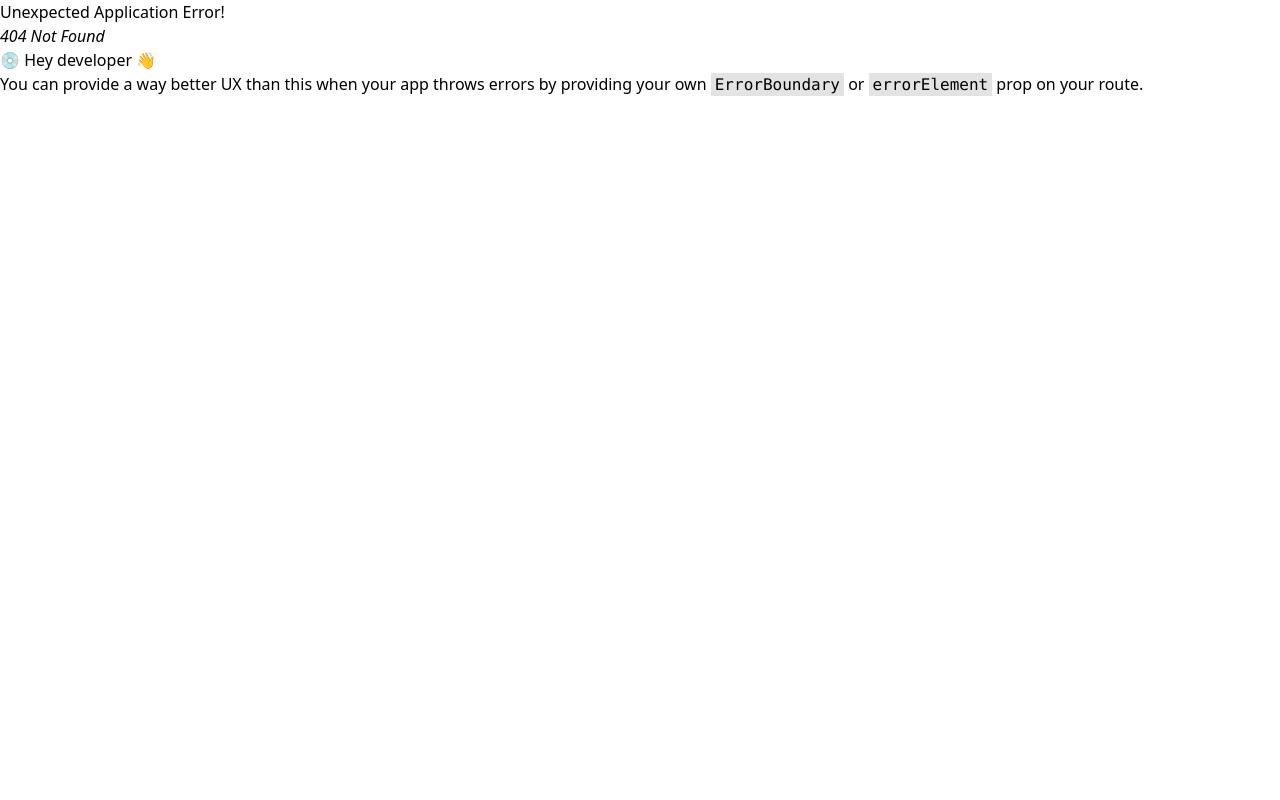
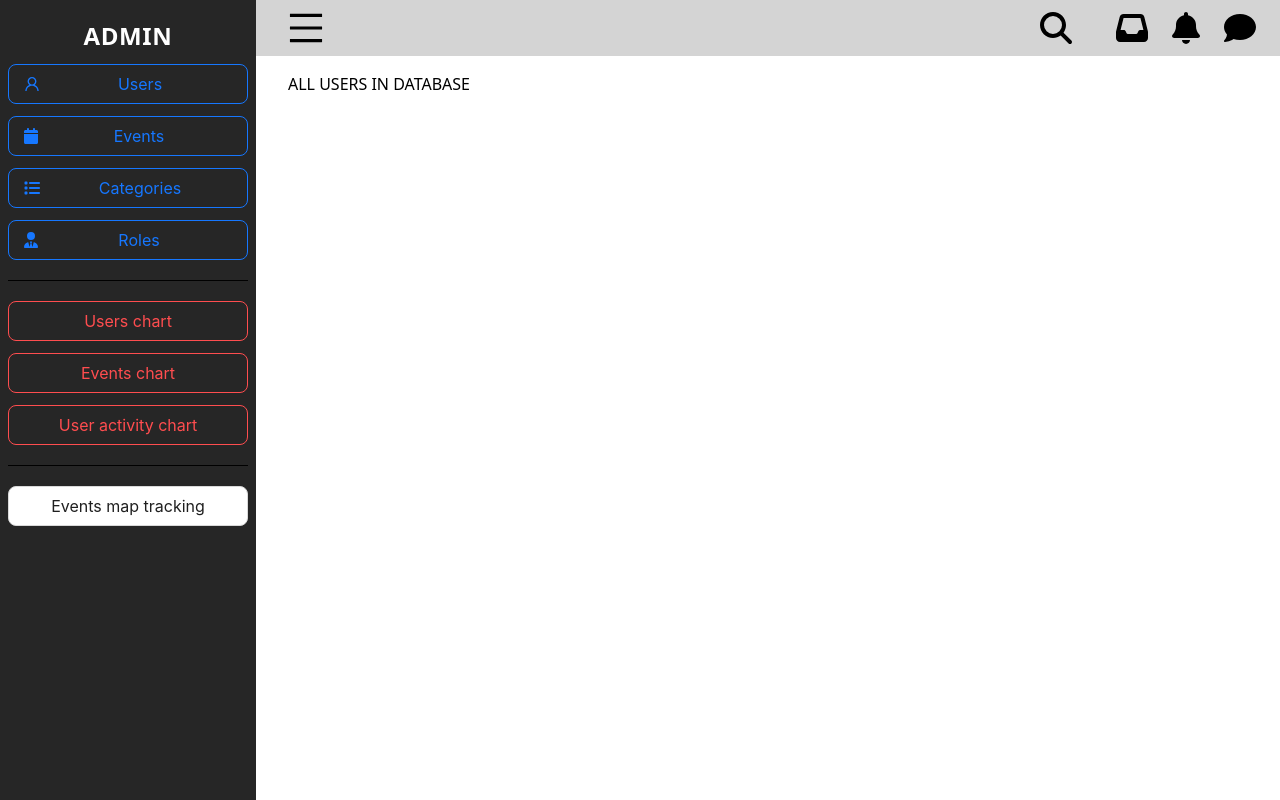
Before and after one commit to PopovicJovan/Event-Managment-System-coinis25, a React (Vite) app: page /admin/users in a window 1280 px wide. Before the commit this address had no page. Built offline with nearby package versions, Linux system fonts and the light colour scheme.

Commit message:
create admin dashboard layout

```diff
--- a/package.json
+++ b/package.json
@@ -10,8 +10,12 @@
     "preview": "vite preview"
   },
   "dependencies": {
+    "@fortawesome/free-solid-svg-icons": "^6.7.2",
+    "@fortawesome/react-fontawesome": "^0.2.2",
     "@tailwindcss/vite": "^4.0.15",
+    "antd": "^5.24.4",
     "axios": "^1.8.4",
+    "font-awesome": "^4.7.0",
     "react": "^19.0.0",
     "react-dom": "^19.0.0",
     "react-router-dom": "^7.4.0",
--- /dev/null
+++ b/src/components/AdminSideBarButton.jsx
@@ -0,0 +1,13 @@
+import {Button} from "antd";
+
+
+export const AdminSideBarButton = ({icon, label, className, onClick, variant="outlined", color="primary"}) => {
+    return (
+        <Button variant={variant}  color={color} type={"primary"} ghost
+                size={"large"} className={"w-full flex " + className}
+                onClick={onClick}>
+            {icon && <span className={"shrink-0"}>{icon}</span>}
+            <span className={"mx-auto"}>{label}</span>
+        </Button>
+    );
+}
--- /dev/null
+++ b/src/layouts/admin.jsx
@@ -0,0 +1,108 @@
+import {Outlet, useNavigate} from "react-router-dom";
+import {UserOutlined, MenuOutlined} from "@ant-design/icons";
+import { FontAwesomeIcon } from '@fortawesome/react-fontawesome'
+import { faCalendar, faList, faUserTie, faInbox, faBell, faComment, faMagnifyingGlass } from '@fortawesome/free-solid-svg-icons'
+import {AdminSideBarButton} from "../components/AdminSideBarButton.jsx";
+import {useEffect, useState} from "react";
+import {Input} from "antd";
+
+export const AdminLayout = () => {
+    const [open, setOpen] = useState(true);
+    const [searchActive, setSearchActive] = useState(false);
+    const navigate = useNavigate();
+    const handleSideBarOpen = () => {
+        setOpen(!open);
+    }
+    function handleClickOutsideSideBar(event) {
+        if (!isSmallScreen) return;
+        const sideBar = document.getElementById("side-bar");
+        if (sideBar && !sideBar.contains(event.target)) {
+            setOpen(false);
+        }
+    }
+    const handleButtonClick = (e, path) => {
+        e.stopPropagation();
+        navigate(path);
+    }
+
+    const [isSmallScreen, setIsSmallScreen] = useState(window.matchMedia("(max-width: 1024px)").matches);
+
+    useEffect(() => {
+        const mediaQuery = window.matchMedia("(max-width: 1024px)");
+        const handleChange = (e) => setIsSmallScreen(e.matches);
+
+        mediaQuery.addEventListener("change", handleChange);
+        return () => mediaQuery.removeEventListener("change", handleChange);
+    }, []);
+
+    return (
+        <div className={"w-full h-svh"} onClick={(e) => handleClickOutsideSideBar(e)}>
+            {
+                open && (
+                    <div id={"side-bar"}
+                         className={"fixed start-0 top-0 w-3xs h-full px-2 py-5 bg-neutral-800 flex flex-col gap-3 "}>
+                        <span className="text-2xl font-bold tracking-wide text-white mx-auto">ADMIN</span>
+                        <AdminSideBarButton
+                            label="Users"
+                            icon={<UserOutlined/>}
+                            onClick={(e) => handleButtonClick(e, "/admin/users")}
+                        />
+                        <AdminSideBarButton
+                            label="Events"
+                            icon={<FontAwesomeIcon icon={faCalendar}/>}
+                            onClick={(e) => handleButtonClick(e, "/admin/events")}
+                        />
+                        <AdminSideBarButton
+                            label="Categories"
+                            icon={<FontAwesomeIcon icon={faList}/>}
+                            onClick={(e) => handleButtonClick(e, "/admin/categories")}
+                        />
+                        <AdminSideBarButton
+                            label="Roles"
+                            icon={<FontAwesomeIcon icon={faUserTie}/>}
+                            onClick={(e) => handleButtonClick(e, "/admin/roles")}
+                        />
+                        <hr className={"mt-2"}/>
+                        <AdminSideBarButton
+                            className={"mt-2"}
+                            label={"Users chart"}
+                            onClick={() => {}}
+                            color={"danger"}
+                        />
+                        <AdminSideBarButton
+                            label={"Events chart"}
+                            onClick={() => {}}
+                            color={"danger"}
+                        />
+                        <AdminSideBarButton
+                            label={"User activity chart"}
+                            className={"mb-2"}
+                            onClick={() => {}}
+                            color={"danger"}
+                        />
+                        <hr />
+                        <AdminSideBarButton
+                            className={"mt-2"}
+                            label={"Events map tracking"}
+                            onClick={() => {}}
+                            color={"black"}
+                        />
+                    </div>
+                )
+            }
+            <div id="navigation" className={`bg-neutral-300 h-14 flex justify-between items-center pe-6 ps-6 ${open ? "lg:ps-72" : undefined}`}>
+                <MenuOutlined onClick={handleSideBarOpen} className={"text-4xl"}/>
+                <div className={"flex justify-between gap-x-6"}>
+                    <FontAwesomeIcon icon={faMagnifyingGlass} size={"2xl"} className={"me-5"} onClick={() => setSearchActive(!searchActive)}/>
+                    {searchActive && <Input placeholder="Outlined" size={"middle"}/>}
+                    <FontAwesomeIcon icon={faInbox} size={"2xl"} />
+                    <FontAwesomeIcon icon={faBell}  size={"2xl"}/>
+                    <FontAwesomeIcon icon={faComment}  size={"2xl"}/>
+                </div>
+            </div>
+            <div className={`w-full pt-4 pe-6 ps-6 ${open ? "lg:ps-72" : undefined}`}>
+                <Outlet/>
+            </div>
+        </div>
+    )
+}
--- /dev/null
+++ b/src/pages/admin/admin-users.jsx
@@ -0,0 +1,7 @@
+
+
+export const AdminUsers = () => {
+    return (
+        <>ALL USERS IN DATABASE</>
+    );
+}
```
Also changed, not shown: src/routes/routes.jsx (+12 -0 lines), 2 other files (tests, documents, lock files or other folders).
